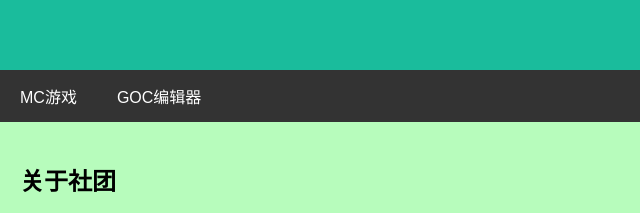
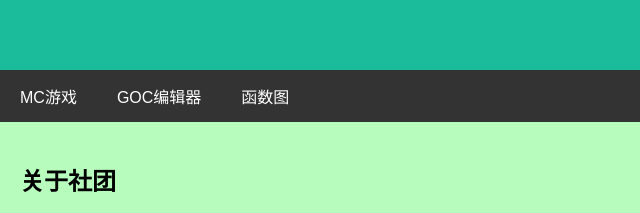
Before and after one commit to dlzs2515/dlzs2515.github.io, a plain HTML site: page 首页/index.html in a window 1280 px wide. Shown: the part 322-535 px from the top of the page, 0-640 px from the left. Drawn offline with Linux system fonts and the light colour scheme; a script that the page names is missing.

Commit message:
Update index.html

```diff
--- a/首页/index.html
+++ b/首页/index.html
@@ -127,6 +127,7 @@ body {
 <div class="navbar">
   <a href="https://dlzs2515.github.io/MC">MC游戏</a>
   <a href="https://dlzs2515.github.io/GOC">GOC编辑器</a>
+    <a href="https://dlzs2515.github.io/函数图">函数图</a>
 </div>
 
 <div class="row">
```
